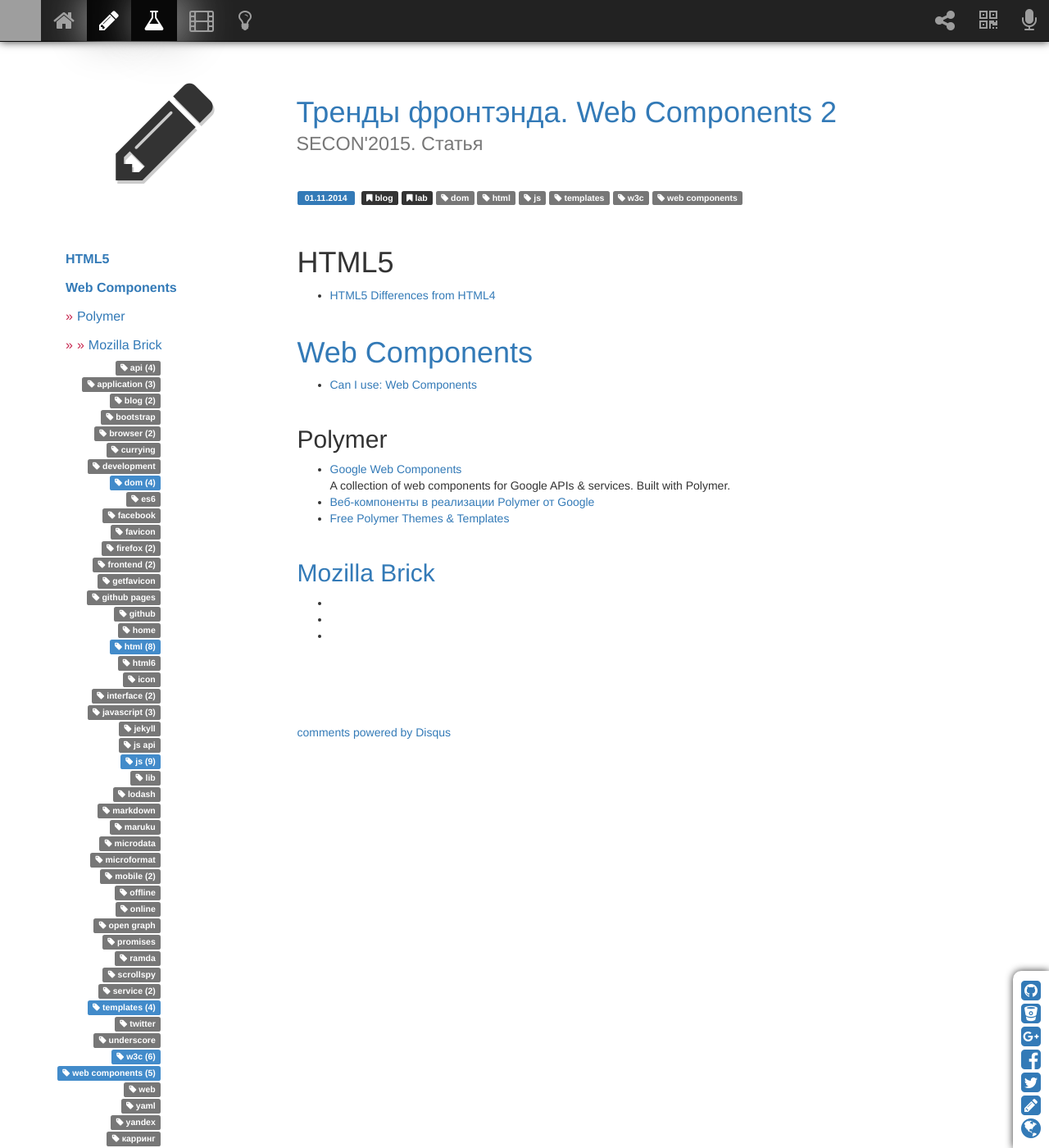
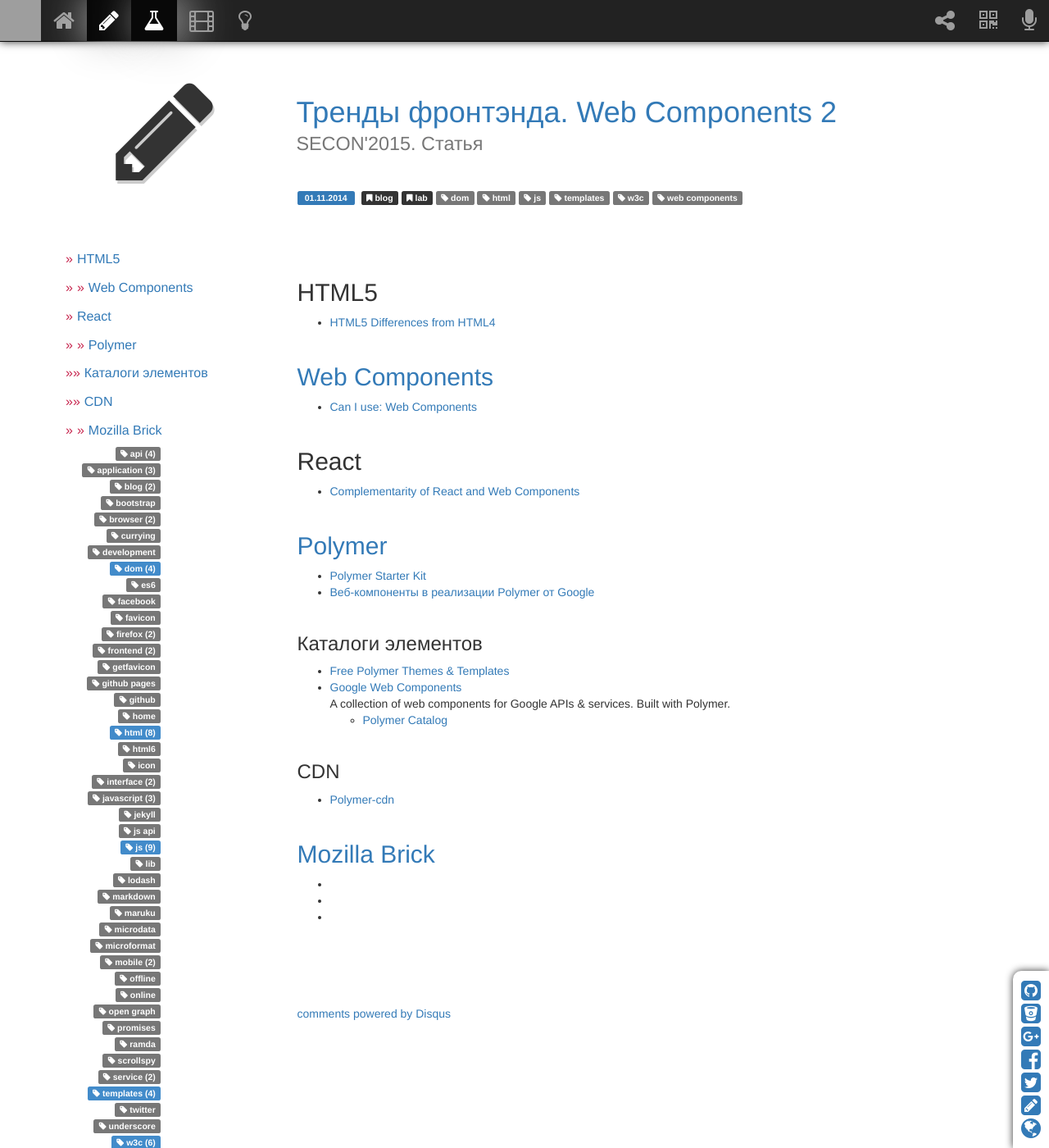
Before and after one commit to sergeymakoveev/sergeymakoveev.github.com, a Jekyll site: the page built from _posts/2014-11-01-frontend.webcomponents.2.md, in a window 1280 px wide and 1400 px high. Shown: the whole window at 82% size. Built offline with Jekyll 4.4.1, drawn with Linux system fonts in a browser that asks for light colours; nearby versions of some CDN libraries; comment, search, counter and statistics services are not loaded; grey boxes are pictures that could not be loaded.

Commit message:
[#] update content

```diff
--- a/_posts/2014-11-01-frontend.webcomponents.2.md
+++ b/_posts/2014-11-01-frontend.webcomponents.2.md
@@ -7,19 +7,31 @@
     tags: [js, html, web components, templates, dom, w3c]
 ---
 
-#HTML5
+## HTML5
 
 * [HTML5 Differences from HTML4](http://www.w3.org/TR/html5-diff/)
 
-#[Web Components](http://w3c.github.io/webcomponents/explainer/)
-
+## [Web Components](http://w3c.github.io/webcomponents/explainer/)
 * [Can I use: Web Components](http://caniuse.com/#search=components)
 
-## Polymer
+
+## React
+* [Complementarity of React and Web Components](http://webcomponents.org/presentations/complementarity-of-react-and-web-components-at-reactjs-conf/)
+
+
+## [Polymer](https://www.polymer-project.org)
+* [Polymer Starter Kit](https://developers.google.com/web/tools/polymer-starter-kit/)
+* [Веб-компоненты в реализации Polymer от Google](http://habrahabr.ru/post/237421/)
+
+### Каталоги элементов
+* [Free Polymer Themes & Templates](https://polymerthemes.com/)
 * [Google Web Components](http://googlewebcomponents.github.io/)
   A collection of web components for Google APIs & services. Built with Polymer.
-* [Веб-компоненты в реализации Polymer от Google](http://habrahabr.ru/post/237421/)
-* [Free Polymer Themes & Templates](https://polymerthemes.com/)
+  * [Polymer Catalog](https://elements.polymer-project.org/)
+
+### CDN
+* [Polymer-cdn](http://download.github.io/polymer-cdn/)
+
 
 ## [Mozilla Brick](http://brick.readme.io/)
 * [](https://github.com/mozbrick/)
```
Also changed, not shown: _posts/2015-05-21-js.es6.md (+10 -0 lines), _posts/2015-05-21-js.fp.md (+6 -3 lines), _posts/2015-06-18-js.react.md (+20 -0 lines).
